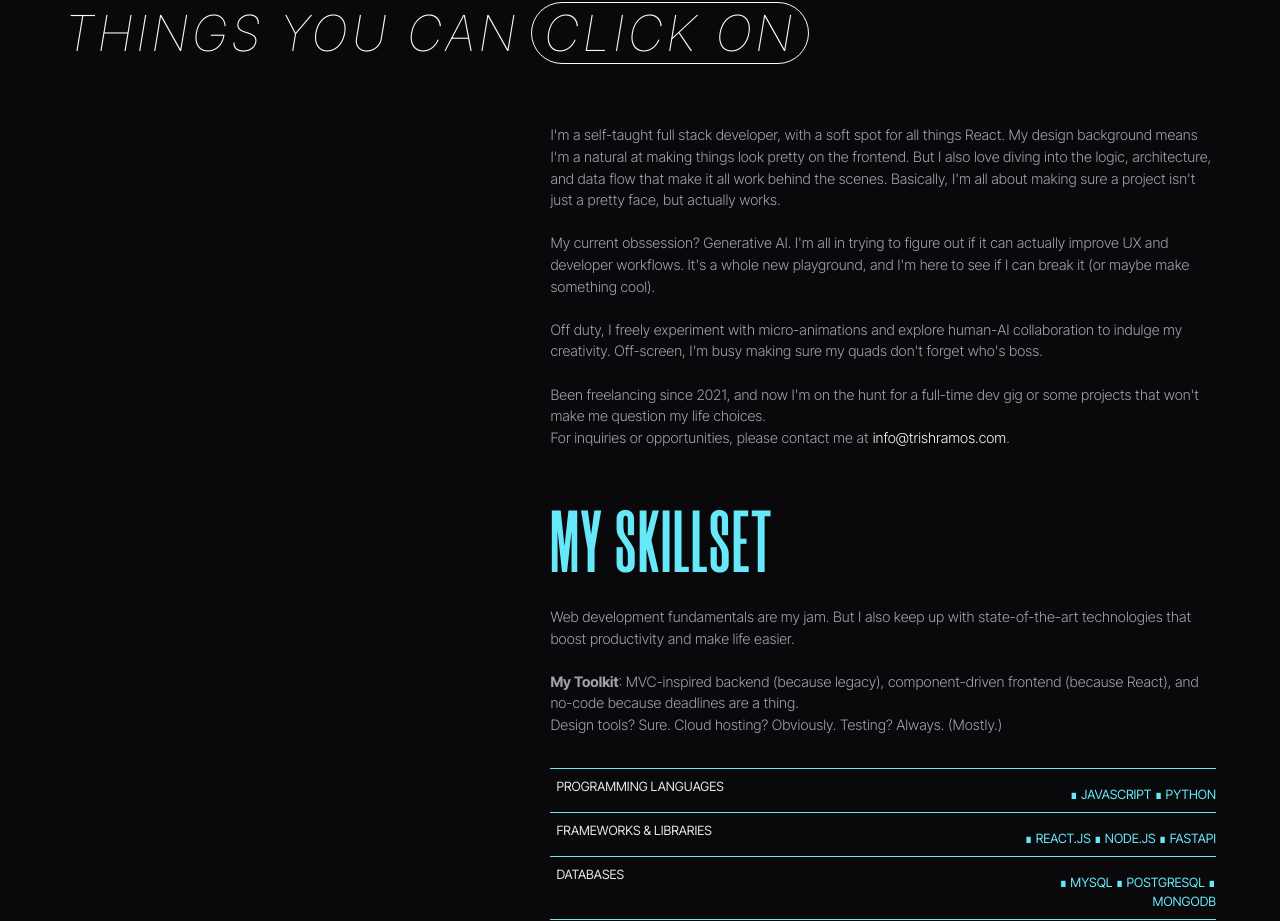
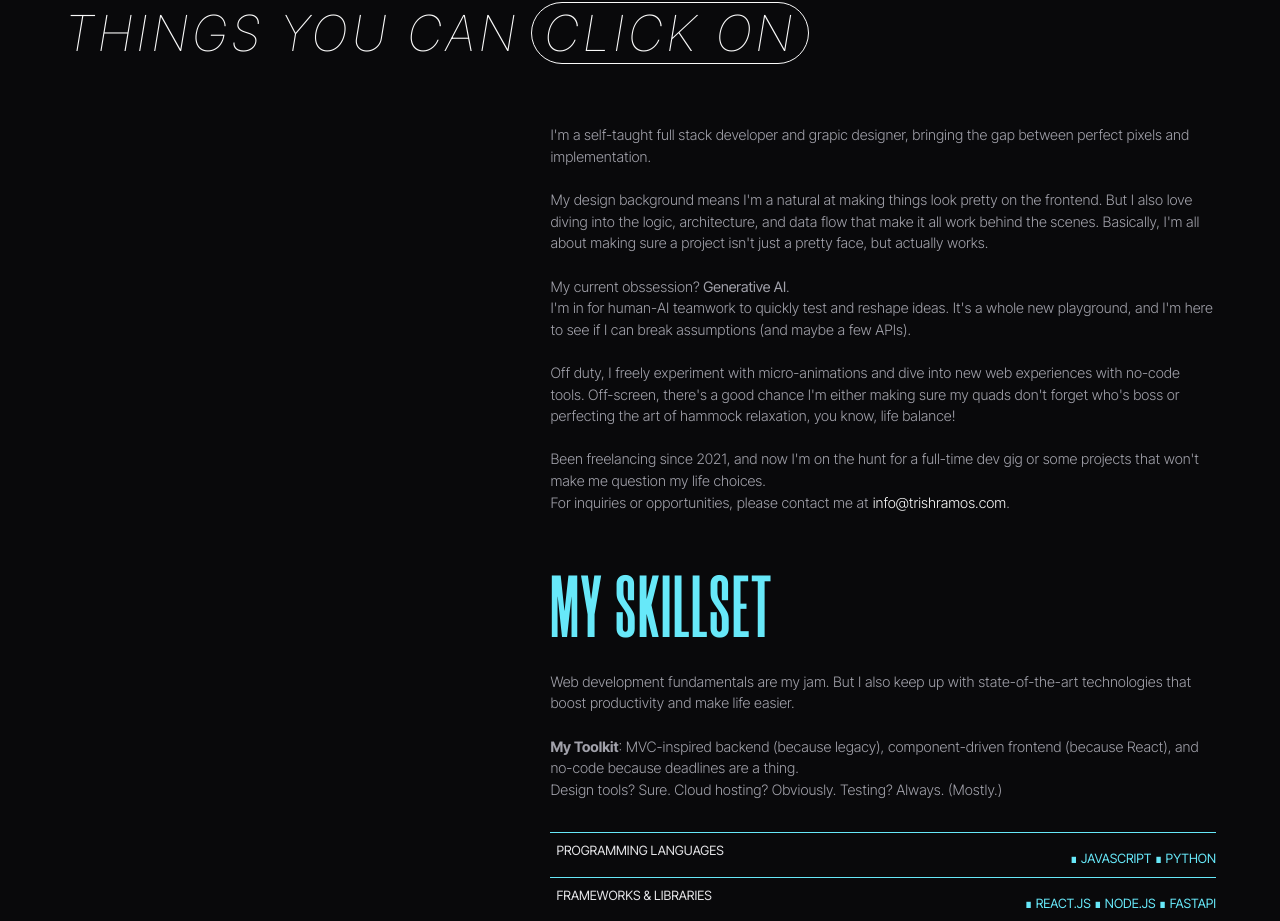
Before and after one commit to sandyFit/folio-2024, a React (Vite) app: page / in a window 1280 px wide. Shown: the part 2195-3116 px from the top of the page. Built offline with nearby package versions, Linux system fonts and the light colour scheme; a web font is replaced by a local one.

Commit message:
fix: Update footer link and enhance About page content for clarity and engagement

```diff
--- a/src/layouts/Footer.jsx
+++ b/src/layouts/Footer.jsx
@@ -93,7 +93,7 @@ const Footer = () => {
                     <div className="col-span-1 flex justify-start  text-xxsmall w-full
                         tracking-[.15rem] whitespace-nowrap text-[var(--secondary)] items-center">
                         crafted with <HiOutlineHeart className='mx-1' /> by
-                        <a href="#" className="relative text-zinc-200 font-[500]
+                        <a href="#info" className="relative text-zinc-200 font-[500]
                                     after:absolute after:bottom-1 after:left-0 after:right-0 after:h-[1px]
                                     after:w-full after:origin-bottom after:scale-x-0 after:bg-zinc-200
                                     after:transition-transform after:duration-300
--- a/src/pages/About.jsx
+++ b/src/pages/About.jsx
@@ -72,8 +72,9 @@ const About = () => {
                     <article className="flex gap-32 justyfy-start xl:justify-end mt-1 lg-lg:mt-8 xl:mt-12">
                         <p className='text-xsmall w-full gap-[2em]'>
 
-                            I'm a self-taught full stack developer, with a soft spot for all things React.
-
+                            I'm a self-taught full stack developer and grapic designer, bringing the gap between perfect
+                            pixels and implementation.
+                            <br /><br />
                             My design background means I'm a natural at making things look pretty on the
                             frontend.
                             But I also love diving into the logic, architecture, and data
@@ -82,15 +83,16 @@ const About = () => {
                             but actually works.
 
                             <br /><br />
-                            My current obssession? Generative AI. I'm all in trying to figure out if it
-                            can actually improve UX and developer workflows.
-                            It's a whole new playground, and I'm here to see if I can break it
-                            (or maybe make something cool).
+                            My current obssession? <strong>Generative AI</strong>.<br />
+                            I'm in for human-AI teamwork to quickly test and reshape ideas.
+                            It's a whole new playground, and I'm here to see if I can break assumptions
+                            (and maybe a few APIs).
 
                             <br /><br />
-                            Off duty, I freely experiment with micro-animations and explore
-                            human-AI collaboration to indulge my creativity.
-                            Off-screen, I'm busy making sure my quads don't forget who's boss.
+                            Off duty, I freely experiment with micro-animations and dive into new web
+                            experiences with no-code tools.
+                            Off-screen, there's a good chance I'm either making sure my quads don't forget
+                            who's boss or perfecting the art of hammock relaxation, you know, life balance!
 
                             <br /><br />
                             Been freelancing since 2021, and now I'm on the hunt for a full-time dev gig
```
